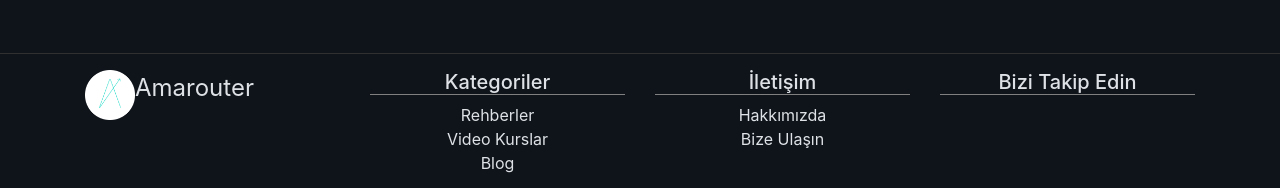
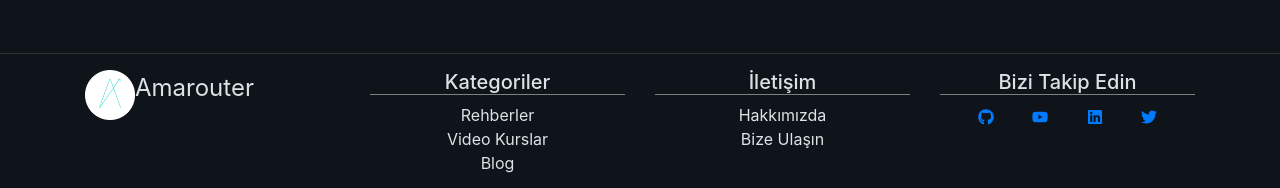
Before and after one commit to amarouter/amarouter-frontend, a React (Create React App) app: page / in a window 1280 px wide. Shown: the part 1435-1623 px from the top of the page. Built offline with nearby package versions, Linux system fonts and the light colour scheme.

Commit message:
Sosyal medya logolari eklendi.

```diff
--- /dev/null
+++ b/src/components/footer/Footer.css
@@ -0,0 +1,10 @@
+ul.horizontal-list {
+  list-style: none;
+  display: flex;
+  flex-direction: row;
+  justify-content: space-evenly;
+}
+
+ul.horizontal-list li {
+  display: inline;
+}
--- a/src/components/footer/Footer.js
+++ b/src/components/footer/Footer.js
@@ -1,14 +1,17 @@
 import React from "react";
 import { Container, Row, Col } from "react-bootstrap";
 
+import { FaGithub, FaYoutube, FaLinkedin, FaTwitter } from "react-icons/fa";
+
 import Logo from "../Logo";
+import './Footer.css';
 
 export default function Footer() {
   return (
     <footer className="App-footer pt-3">
       <Container>
         <Row>
-          <Col>
+          <Col md={3}>
             <Logo />
           </Col>
           <Col md={3}>
@@ -26,8 +29,14 @@ export default function Footer() {
               <li>Bize Ulaşın</li>
             </ul>
           </Col>
-          <Col>
+          <Col md={3}>
             <h5>Bizi Takip Edin</h5>
+            <ul className="list-unstyled text-small horizontal-list">
+              <li><a href="https://github.com/amarouter" target="_blank"><FaGithub /></a></li>
+              <li><a href="https://www.youtube.com/channel/UC6179yTWBNkRatwNxntGMrQ" target="_blank"><FaYoutube /></a></li>
+              <li><a href="https://www.linkedin.com/in/amarouter/" target="_blank"><FaLinkedin /></a></li>
+              <li><a href="https://twitter.com/amarouterorg" target="_blank"><FaTwitter /></a></li>
+            </ul>
           </Col>
         </Row>
       </Container>
```
